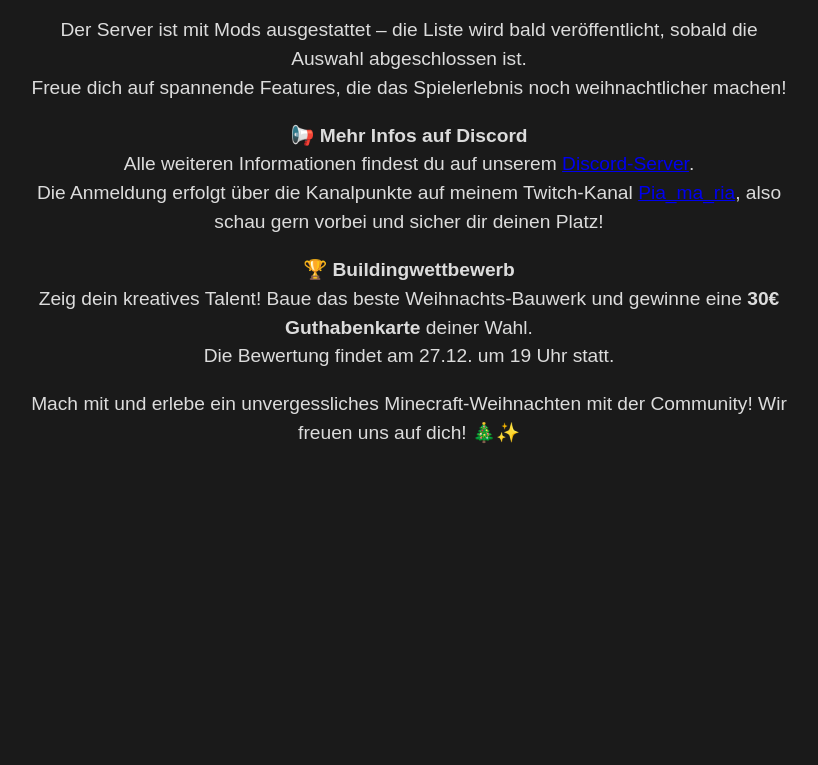
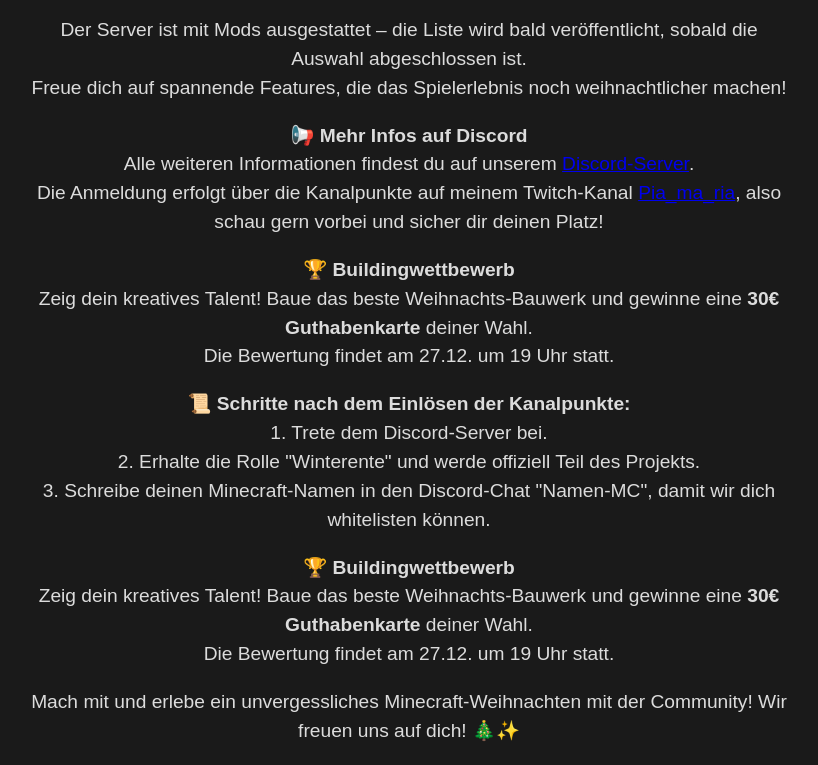
Before and after one commit to Skylldra/TwitchEvent, a website: page public/index.html in a window 1280 px wide. Shown: the part 537-1302 px from the top of the page, without its empty margins (231-1049 px from the left). Before the commit the page ends 1004 px from the top, so only its background shows below. Drawn offline with Linux system fonts and the light colour scheme.

Commit message:
Update index.html

```diff
--- a/public/index.html
+++ b/public/index.html
@@ -91,6 +91,14 @@
         <p>🏆 <strong>Buildingwettbewerb</strong><br>
         Zeig dein kreatives Talent! Baue das beste Weihnachts-Bauwerk und gewinne eine <strong>30€ Guthabenkarte</strong> deiner Wahl.<br>Die Bewertung findet am 27.12. um 19 Uhr statt.</p>
 
+        <p>📜 <strong>Schritte nach dem Einlösen der Kanalpunkte:</strong><br>
+        1. Trete dem Discord-Server bei.<br>
+        2. Erhalte die Rolle "Winterente" und werde offiziell Teil des Projekts.<br>
+        3. Schreibe deinen Minecraft-Namen in den Discord-Chat "Namen-MC", damit wir dich whitelisten können.</p>
+
+        <p>🏆 <strong>Buildingwettbewerb</strong><br>
+        Zeig dein kreatives Talent! Baue das beste Weihnachts-Bauwerk und gewinne eine <strong>30€ Guthabenkarte</strong> deiner Wahl.<br>Die Bewertung findet am 27.12. um 19 Uhr statt.</p>
+
         <p>Mach mit und erlebe ein unvergessliches Minecraft-Weihnachten mit der Community! Wir freuen uns auf dich! 🎄✨</p>
     </div>
 
```
